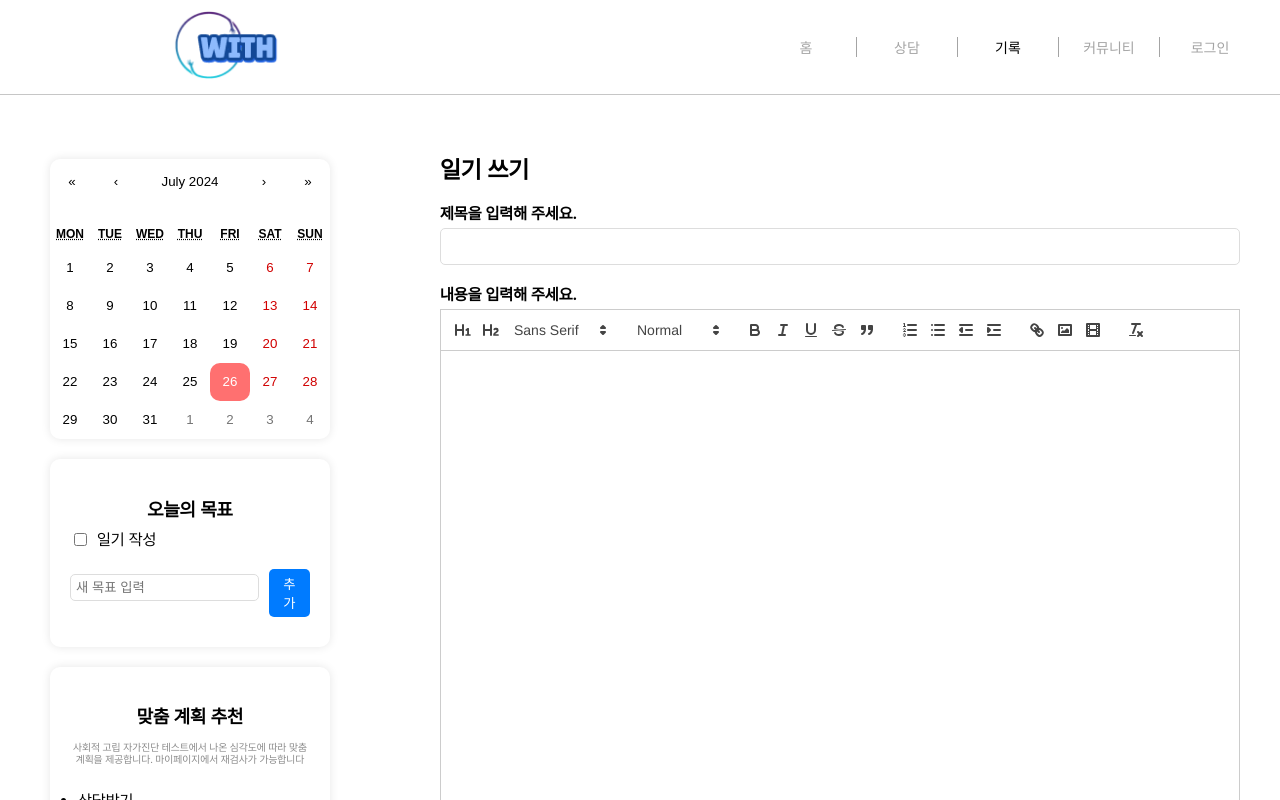
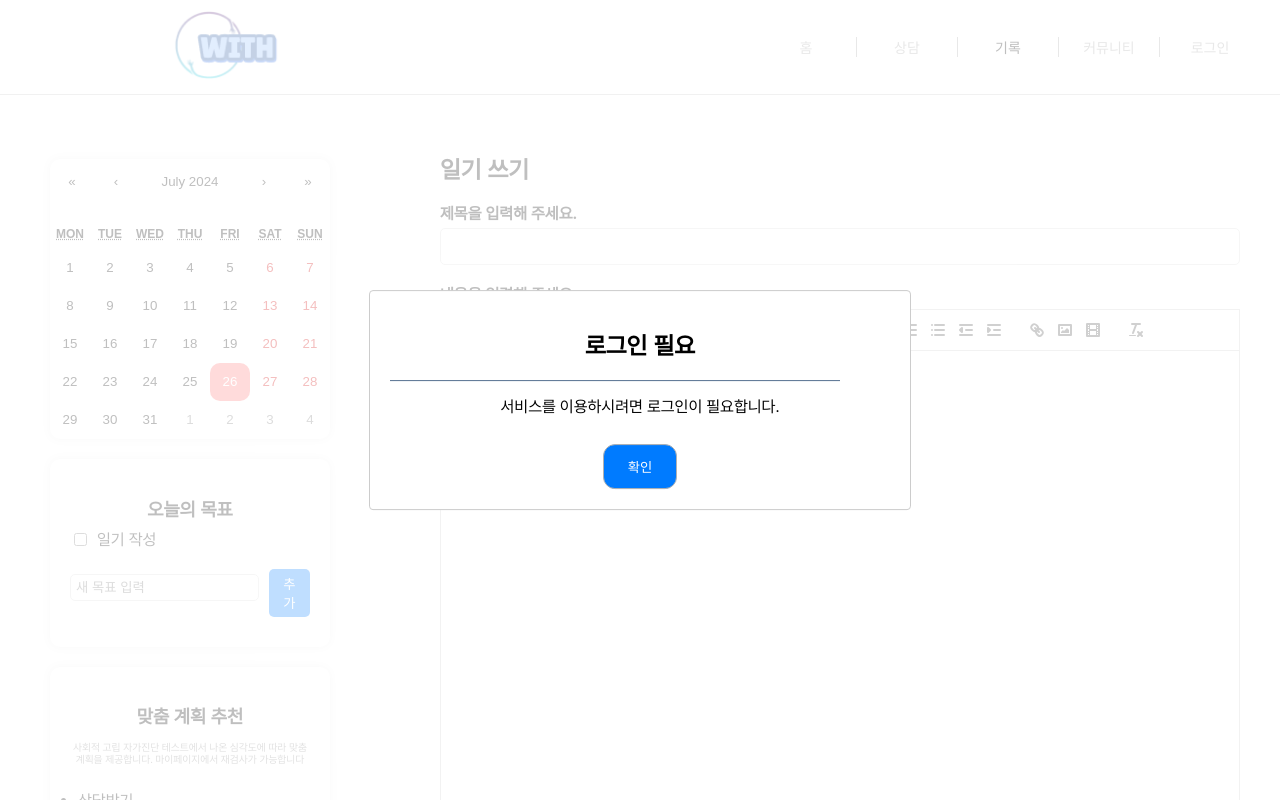
Before and after one commit to yerroong/Reverseinha_team_front, a React (Create React App) app in the folder reverse/: page /record in a window 1280 px wide. Shown: the top 800 px of the page. Built offline with nearby package versions, Linux system fonts and the light colour scheme; a web font is replaced by a local one.

Commit message:
미 login시 안내문구

```diff
--- a/reverse/src/pages/Consulting/Consulting.jsx
+++ b/reverse/src/pages/Consulting/Consulting.jsx
@@ -1,4 +1,3 @@
-//유형검색은 안됨 아직
 import React, { useState } from 'react';
 import styled from 'styled-components';
 import SearchSide from './SearchSide';
@@ -161,9 +160,16 @@ const TextArea = styled.textarea`
 `;
 
 const Button = styled.button`
-  margin: 1rem 0.5rem 0 0.5rem;
-  padding: 0.5rem 1rem;
   cursor: pointer;
+  background-color: #007BFF;
+  color: #fff;
+  padding: 0.75rem 1.5rem;
+  margin-top: 0.75rem;
+  border: 1px solid #B0B0B0;
+  border-radius: 12px;
+  &:hover {
+    background-color: #0056b3;
+  }
 `;
 
 const WarningText = styled.p`
@@ -220,6 +226,7 @@ const consultingData = [
 
 const Consulting = () => {
   const [modalIsOpen, setModalIsOpen] = useState(false);
+  const [loginPromptIsOpen, setLoginPromptIsOpen] = useState(false);
   const [filters, setFilters] = useState({
     free: false,
     premium: false,
@@ -234,8 +241,21 @@ const Consulting = () => {
     setModalIsOpen(false);
   };
 
+  const handleLoginConfirm = () => {
+    setLoginPromptIsOpen(false);
+    window.location.href = '/login';
+  };
+
   const handleFilterChange = (newFilters) => {
     setFilters(newFilters);
+  };
+
+  const handlePriceClick = () => {
+    if (!localStorage.getItem('access_token')) {
+      setLoginPromptIsOpen(true);
+    } else {
+      openModal();
+    }
   };
 
   const filteredData = consultingData.filter((consultant) => {
@@ -269,20 +289,20 @@ const Consulting = () => {
                 </ResultDetails>
               </ResultContent>
               <Prices>
-                <Price onClick={openModal}>
+                <Price onClick={handlePriceClick}>
                   <MessageIconWrapper>
                     <PriceIcon src="/message.png" />
                   </MessageIconWrapper>
                   <PriceText>{consultant.prices.message}</PriceText>
                 </Price>
-                <Price onClick={openModal}>
+                <Price onClick={handlePriceClick}>
                   <CallIconWrapper>
                     <PriceIcon src="/call.png" />
                   </CallIconWrapper>
                   <PriceText>{consultant.prices.call}</PriceText>
                 </Price>
                 {consultant.prices.site === '문의하기' ? (
-                  <Price onClick={openModal}>
+                  <Price onClick={handlePriceClick}>
                     <LocationIconWrapper>
                       <PriceIcon src="/location.png" />
                     </LocationIconWrapper>
@@ -326,6 +346,17 @@ const Consulting = () => {
           </div>
         </ModalForm>
       </Modal>
+      <Modal
+        isOpen={loginPromptIsOpen}
+        onRequestClose={() => setLoginPromptIsOpen(false)}
+        style={customStyles}
+        contentLabel="Login Prompt"
+      >
+        <h2>로그인 필요</h2>
+        <Separator />
+        <p>서비스를 이용하시려면 로그인이 필요합니다.</p>
+        <Button onClick={handleLoginConfirm}>확인</Button>
+      </Modal>
     </ConsultingContainer>
   );
 };
--- a/reverse/src/pages/Record/Record.jsx
+++ b/reverse/src/pages/Record/Record.jsx
@@ -1,10 +1,11 @@
-import React, { useState } from 'react';
+import React, { useState, useRef, useEffect } from 'react';
 import styled, { createGlobalStyle } from 'styled-components';
 import { useNavigate } from 'react-router-dom';
 import Sidebar from './Sidebar';
 import ReactQuill from 'react-quill';
 import 'react-quill/dist/quill.snow.css';
 import axiosInstance from '../axiosInstance';
+import Modal from 'react-modal';
 
 const GlobalStyle = createGlobalStyle`
   body {
@@ -35,6 +36,7 @@ const PostContainer = styled.div`
   padding: 0 0 0 1.25rem;
 `;
 
+// Form styles
 const Form = styled.form`
   display: flex;
   flex-direction: column;
@@ -70,16 +72,15 @@ const ButtonContainer = styled.div`
 `;
 
 const Button = styled.button`
-  padding: 0.625rem 1.25rem;
-  background-color: #ccc;
-  color: #000;
-  border: none;
-  border-radius: 0.3125rem;
   cursor: pointer;
-  margin-left: 0.625rem;
-
+  background-color: #007BFF;
+  color: #fff;
+  padding: 0.75rem 1.5rem;
+  margin-top: 0.75rem;
+  border: 1px solid #B0B0B0;
+  border-radius: 12px;
   &:hover {
-    background-color: #bbb;
+    background-color: #0056b3;
   }
 `;
 
@@ -92,44 +93,29 @@ const SubmitButton = styled(Button)`
   }
 `;
 
-const DialogOverlay = styled.div`
-  position: fixed;
-  top: 0;
-  left: 0;
-  width: 100%;
-  height: 100%;
-  background-color: rgba(0, 0, 0, 0.5);
-  display: flex;
-  align-items: center;
-  justify-content: center;
+// Modal styles
+const customStyles = {
+  content: {
+    top: '50%',
+    left: '50%',
+    right: 'auto',
+    bottom: 'auto',
+    marginRight: '-50%',
+    transform: 'translate(-50%, -50%)',
+    width: '500px',
+    padding: '20px',
+    textAlign: 'center',
+  },
+};
+
+const Separator = styled.div`
+  border-bottom: 1px solid #567191;
+  width: 90%;
+  margin: 1rem 0;
+  align-self: center;
 `;
 
-const Dialog = styled.div`
-  background-color: #fff;
-  padding: 1.25rem;
-  border-radius: 0.3125rem;
-  box-shadow: 0 0.125rem 0.625rem rgba(0, 0, 0, 0.1);
-`;
-
-const DialogTitle = styled.h2`
-  margin-top: 0;
-`;
-
-const DialogButtonContainer = styled.div`
-  display: flex;
-  justify-content: flex-end;
-  margin-top: 1.25rem;
-`;
-
-const DialogButton = styled(Button)`
-  background-color: #007BFF;
-  color: #fff;
-
-  &:hover {
-    background-color: #0056b3;
-  }
-`;
-
+// Quill modules and formats
 const modules = {
   toolbar: [
     [{ header: '1' }, { header: '2' }, { font: [] }],
@@ -153,7 +139,16 @@ const Record = () => {
   const [content, setContent] = useState('');
   const [file, setFile] = useState(null);
   const [isDialogVisible, setIsDialogVisible] = useState(false);
+  const [isSuccess, setIsSuccess] = useState(null);
+  const [loginPromptIsOpen, setLoginPromptIsOpen] = useState(false);
+  const quillRef = useRef(null);
   const navigate = useNavigate();
+
+  useEffect(() => {
+    if (!localStorage.getItem('access_token')) {
+      setLoginPromptIsOpen(true);
+    }
+  }, []);
 
   const handleFileChange = (e) => {
     setFile(e.target.files[0]);
@@ -166,7 +161,7 @@ const Record = () => {
 
   const handleDialogConfirm = async () => {
     setIsDialogVisible(false);
-console.log(localStorage.getItem('access_token'));
+
     try {
       const formData = new FormData();
       formData.append('post_title', title);
@@ -180,11 +175,14 @@ console.log(localStorage.getItem('access_token'));
 
       if (response.status === 200) {
         const { postId } = response.data;
+        setIsSuccess(true);
         navigate(`/record/${postId}`);
       } else {
+        setIsSuccess(false);
         console.error('포스트 등록 실패');
       }
     } catch (error) {
+      setIsSuccess(false);
       console.error('포스트 등록 에러:', error);
     }
   };
@@ -199,9 +197,14 @@ console.log(localStorage.getItem('access_token'));
     setFile(null);
   };
 
+  const handleLoginConfirm = () => {
+    setLoginPromptIsOpen(false);
+    window.location.href = '/login';
+  };
+
   return (
     <>
-      <GlobalStyle isDimmed={isDialogVisible} />
+      <GlobalStyle isDimmed={isDialogVisible || loginPromptIsOpen} />
       <Container>
         <SubContainer>
           <Sidebar />
@@ -220,6 +223,7 @@ console.log(localStorage.getItem('access_token'));
                 <Label htmlFor="content">내용을 입력해 주세요.</Label>
                 <QuillWrapper>
                   <ReactQuill
+                    ref={quillRef}
                     value={content}
                     onChange={setContent}
                     modules={modules}
@@ -232,22 +236,42 @@ console.log(localStorage.getItem('access_token'));
                   <SubmitButton type="submit">등록</SubmitButton>
                 </ButtonContainer>
               </Form>
+              {isSuccess === true && <p>글이 성공적으로 등록되었습니다!</p>}
+              {isSuccess === false && <p>글 등록에 실패했습니다.</p>}
             </PostContainer>
           </Content>
         </SubContainer>
       </Container>
 
       {isDialogVisible && (
-        <DialogOverlay>
-          <Dialog>
-            <DialogTitle>상세정보</DialogTitle>
-            <p>글을 등록하시겠습니까?</p>
-            <DialogButtonContainer>
-              <DialogButton onClick={handleDialogConfirm}>확인</DialogButton>
-              <Button onClick={handleDialogCancel}>취소</Button>
-            </DialogButtonContainer>
-          </Dialog>
-        </DialogOverlay>
+        <Modal
+          isOpen={isDialogVisible}
+          onRequestClose={handleDialogCancel}
+          style={customStyles}
+          contentLabel="Confirmation"
+        >
+          <h2>상세정보</h2>
+          <Separator />
+          <p>글을 등록하시겠습니까?</p>
+          <div>
+            <Button onClick={handleDialogConfirm}>확인</Button>
+            <Button onClick={handleDialogCancel}>취소</Button>
+          </div>
+        </Modal>
+      )}
+
+      {loginPromptIsOpen && (
+        <Modal
+          isOpen={loginPromptIsOpen}
+          onRequestClose={() => setLoginPromptIsOpen(false)}
+          style={customStyles}
+          contentLabel="Login Prompt"
+        >
+          <h2>로그인 필요</h2>
+          <Separator />
+          <p>서비스를 이용하시려면 로그인이 필요합니다.</p>
+          <Button onClick={handleLoginConfirm}>확인</Button>
+        </Modal>
       )}
     </>
   );
```
